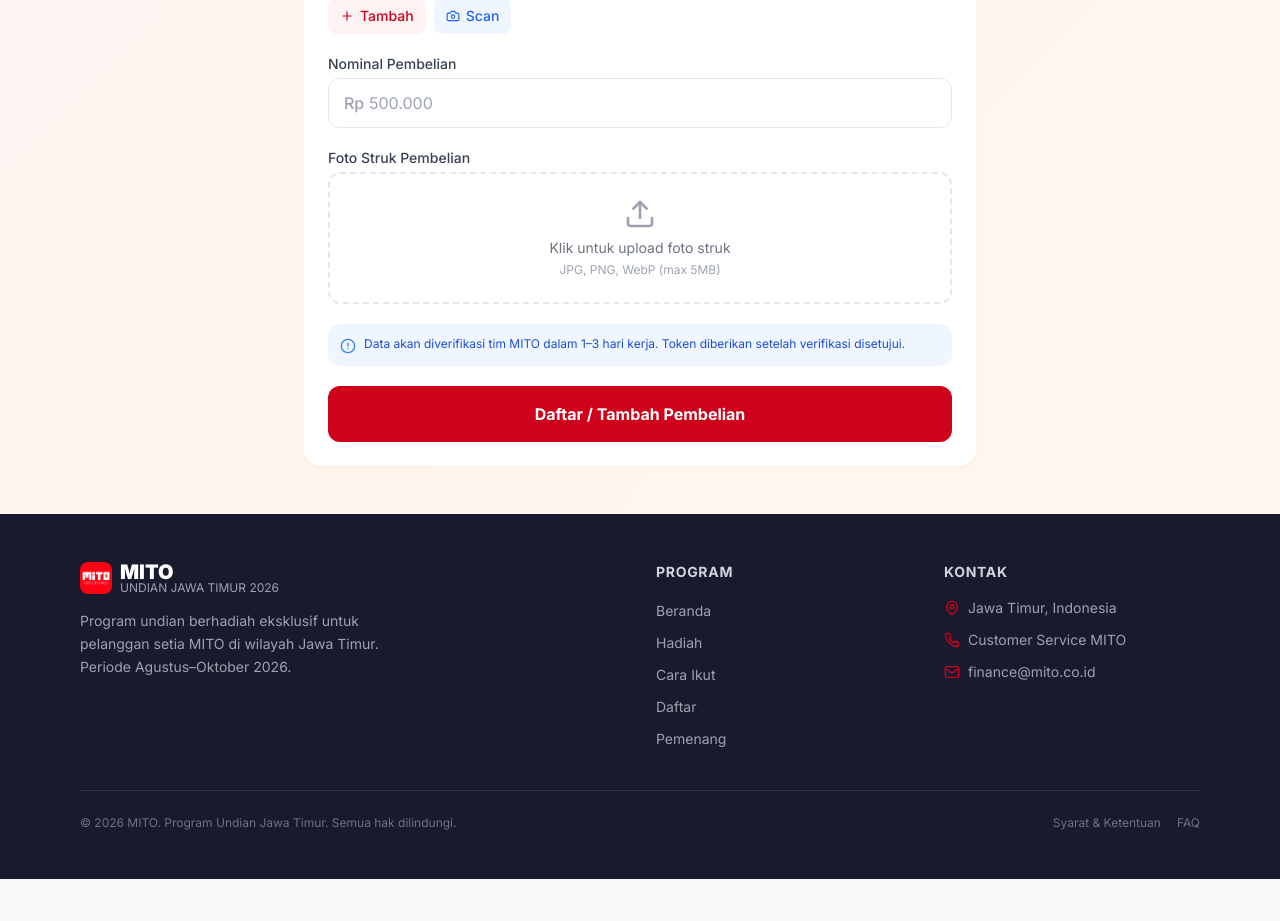
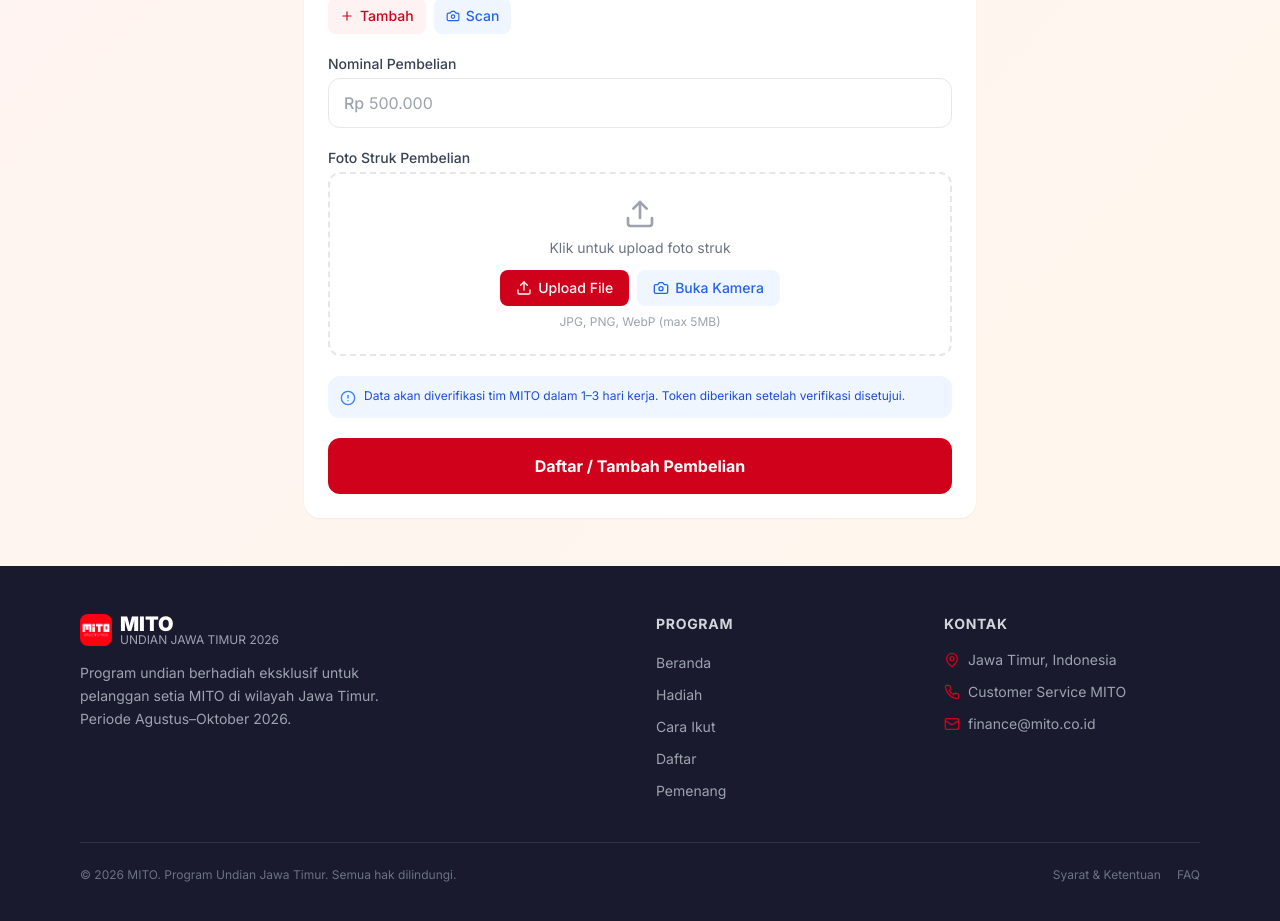
Before and after one commit to danielpratama23/mito-undian, a React (Vite) app in the folder frontend/: page /registrasi in a window 1280 px wide. Shown: the part 828-1749 px from the top of the page. Before the commit the page ends 1707 px from the top, so only its background shows below. Built offline with nearby package versions, Linux system fonts and the light colour scheme.

Commit message:
[FEATURE] Add camera capture for receipt in Registrasi page

```diff
--- a/frontend/src/pages/Registrasi.jsx
+++ b/frontend/src/pages/Registrasi.jsx
@@ -142,8 +142,11 @@
   const [scanning, setScanning] = useState(false)
   const [analyzingReceipt, setAnalyzingReceipt] = useState(false)
   const [receiptResult, setReceiptResult] = useState(null)
+  const [showCameraModal, setShowCameraModal] = useState(false)
   const videoRef = useRef(null)
   const codeReaderRef = useRef(null)
+  const cameraVideoRef = useRef(null)
+  const cameraStreamRef = useRef(null)
 
   const { register, control, handleSubmit, formState: { errors, isSubmitting }, setValue, watch, getValues } = useForm({
     resolver: zodResolver(schema),
@@ -216,6 +219,83 @@
       reader.readAsDataURL(file)
     }
   }
+
+  // ── Camera untuk foto struk ─────────────────────────────────────────────────
+  const openCameraModal = async () => {
+    setShowCameraModal(true)
+
+    try {
+      if (!navigator.mediaDevices || !navigator.mediaDevices.getUserMedia) {
+        throw new Error('Browser tidak mendukung akses kamera')
+      }
+
+      const stream = await navigator.mediaDevices.getUserMedia({
+        video: { facingMode: 'environment' }
+      })
+
+      cameraStreamRef.current = stream
+
+      if (cameraVideoRef.current) {
+        cameraVideoRef.current.srcObject = stream
+        cameraVideoRef.current.play()
+      }
+    } catch (err) {
+      console.error('Camera error:', err)
+      toast.error('Gagal mengakses kamera. Pastikan izin kamera sudah diberikan.')
+      setShowCameraModal(false)
+    }
+  }
+
+  const closeCameraModal = () => {
+    if (cameraStreamRef.current) {
+      cameraStreamRef.current.getTracks().forEach(track => track.stop())
+      cameraStreamRef.current = null
+    }
+    setShowCameraModal(false)
+  }
+
+  const capturePhoto = () => {
+    if (!cameraVideoRef.current) return
+
+    const video = cameraVideoRef.current
+    const canvas = document.createElement('canvas')
+    canvas.width = video.videoWidth
+    canvas.height = video.videoHeight
+
+    const ctx = canvas.getContext('2d')
+    ctx.drawImage(video, 0, 0, canvas.width, canvas.height)
+
+    canvas.toBlob((blob) => {
+      if (!blob) {
+        toast.error('Gagal mengambil foto')
+        return
+      }
+
+      const file = new File([blob], 'struk.jpg', { type: 'image/jpeg' })
+
+      // Create a DataTransfer to set the file
+      const dataTransfer = new DataTransfer()
+      dataTransfer.items.add(file)
+
+      // Trigger file input change
+      const event = {
+        target: { files: dataTransfer.files }
+      }
+
+      handleFileChangeWithAnalysis(event)
+      closeCameraModal()
+      toast.success('Foto struk berhasil diambil')
+    }, 'image/jpeg', 0.9)
+  }
+
+  // Cleanup camera on unmount
+  useEffect(() => {
+    return () => {
+      if (cameraStreamRef.current) {
+        cameraStreamRef.current.getTracks().forEach(track => track.stop())
+      }
+    }
+  }, [])
 
   // ── Scan IMEI dengan kamera (native browser API) ────────────────────────────
   const startScan = async () => {
@@ -538,18 +618,70 @@
           {/* Upload Struk */}
           <div>
             <label className="block text-sm font-medium text-gray-700 mb-1">Foto Struk Pembelian</label>
-            <label className="flex flex-col items-center justify-center border-2 border-dashed border-gray-200 rounded-xl p-6 cursor-pointer hover:border-mito-red transition-colors">
+
+            {/* Camera Modal */}
+            {showCameraModal && (
+              <div className="fixed inset-0 bg-black/80 z-50 flex items-center justify-center p-4">
+                <div className="bg-white rounded-2xl p-4 max-w-md w-full">
+                  <div className="flex items-center justify-between mb-3">
+                    <h3 className="font-bold text-gray-800">Foto Struk dengan Kamera</h3>
+                    <button type="button" onClick={closeCameraModal} className="text-gray-400 hover:text-gray-600">
+                      <X className="w-5 h-5" />
+                    </button>
+                  </div>
+                  <div className="relative bg-black rounded-xl overflow-hidden aspect-video">
+                    <video ref={cameraVideoRef} className="w-full h-full" playsInline autoPlay />
+                  </div>
+                  <button
+                    type="button"
+                    onClick={capturePhoto}
+                    className="mt-3 w-full flex items-center justify-center gap-2 bg-blue-600 hover:bg-blue-700 text-white font-medium py-3 rounded-lg transition-colors"
+                  >
+                    <Camera className="w-5 h-5" /> Ambil Foto
+                  </button>
+                </div>
+              </div>
+            )}
+
+            <div className="border-2 border-dashed border-gray-200 rounded-xl p-6">
               {preview ? (
-                <img src={preview} alt="Preview struk" className="max-h-40 rounded-lg object-contain" />
+                <div className="flex flex-col items-center">
+                  <img src={preview} alt="Preview struk" className="max-h-40 rounded-lg object-contain mb-3" />
+                  <div className="flex gap-2">
+                    <label className="flex items-center gap-1.5 px-3 py-2 bg-gray-50 hover:bg-gray-100 text-gray-700 rounded-lg text-sm font-medium transition-colors cursor-pointer">
+                      <Upload className="w-4 h-4" /> Ganti Foto
+                      <input type="file" accept="image/*" className="hidden" onChange={handleFileChangeWithAnalysis} />
+                    </label>
+                    <button
+                      type="button"
+                      onClick={openCameraModal}
+                      className="flex items-center gap-1.5 px-3 py-2 bg-blue-50 hover:bg-blue-100 text-blue-600 rounded-lg text-sm font-medium transition-colors"
+                    >
+                      <Camera className="w-4 h-4" /> Foto Lagi
+                    </button>
+                  </div>
+                </div>
               ) : (
-                <>
+                <div className="flex flex-col items-center">
                   <Upload className="w-8 h-8 text-gray-400 mb-2" />
-                  <span className="text-sm text-gray-500">Klik untuk upload foto struk</span>
-                  <span className="text-xs text-gray-400 mt-1">JPG, PNG, WebP (max 5MB)</span>
-                </>
+                  <span className="text-sm text-gray-500 mb-3">Klik untuk upload foto struk</span>
+                  <div className="flex gap-2">
+                    <label className="flex items-center gap-1.5 px-4 py-2 bg-mito-red hover:bg-mito-redDark text-white rounded-lg text-sm font-medium transition-colors cursor-pointer">
+                      <Upload className="w-4 h-4" /> Upload File
+                      <input type="file" accept="image/*" className="hidden" onChange={handleFileChangeWithAnalysis} />
+                    </label>
+                    <button
+                      type="button"
+                      onClick={openCameraModal}
+                      className="flex items-center gap-1.5 px-4 py-2 bg-blue-50 hover:bg-blue-100 text-blue-600 rounded-lg text-sm font-medium transition-colors"
+                    >
+                      <Camera className="w-4 h-4" /> Buka Kamera
+                    </button>
+                  </div>
+                  <span className="text-xs text-gray-400 mt-2">JPG, PNG, WebP (max 5MB)</span>
+                </div>
               )}
-              <input type="file" accept="image/*" className="hidden" onChange={handleFileChangeWithAnalysis} />
-            </label>
+            </div>
             {errors.struk && <p className="text-red-500 text-xs mt-1">{errors.struk.message}</p>}
 
             {/* Analyzing indicator */}
```
